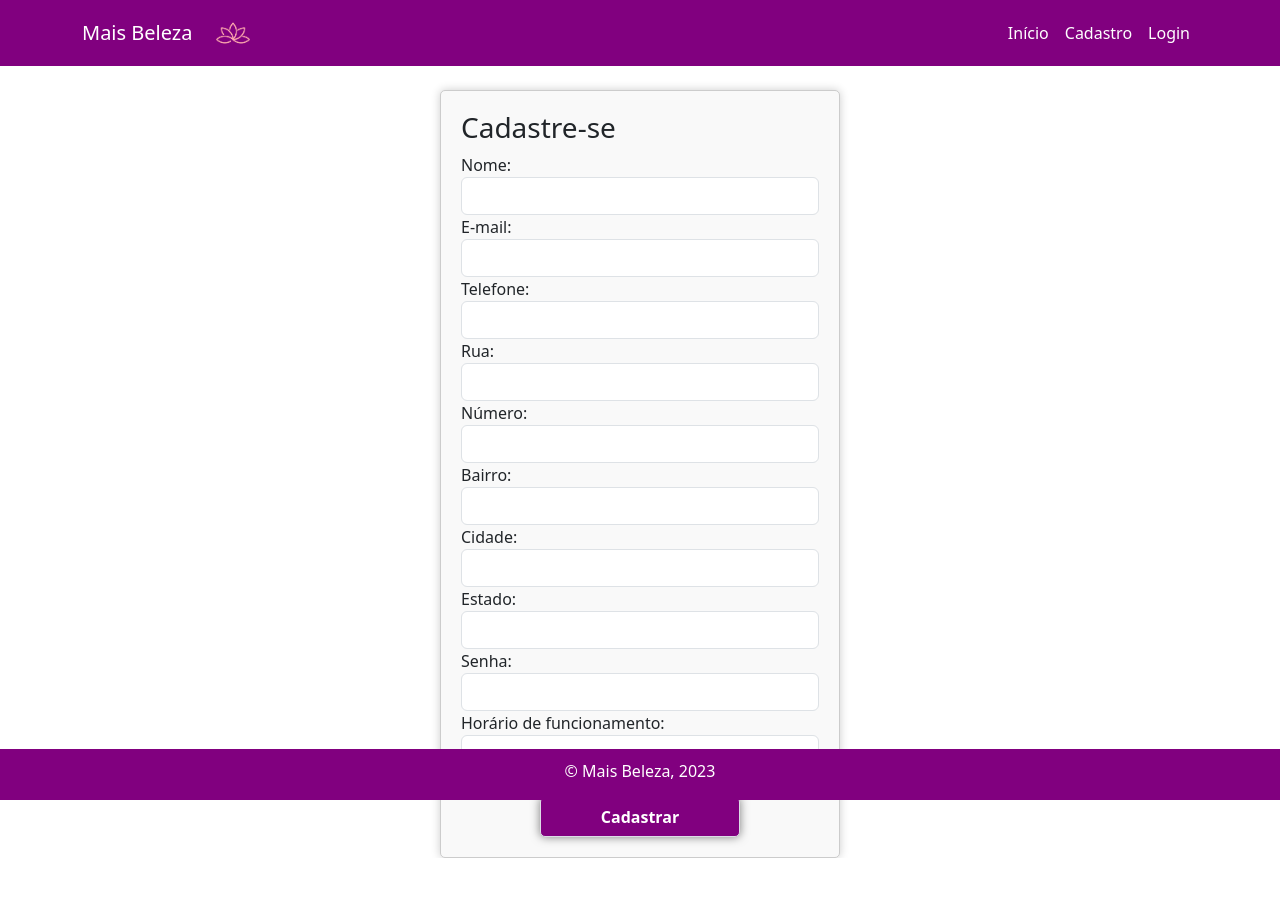
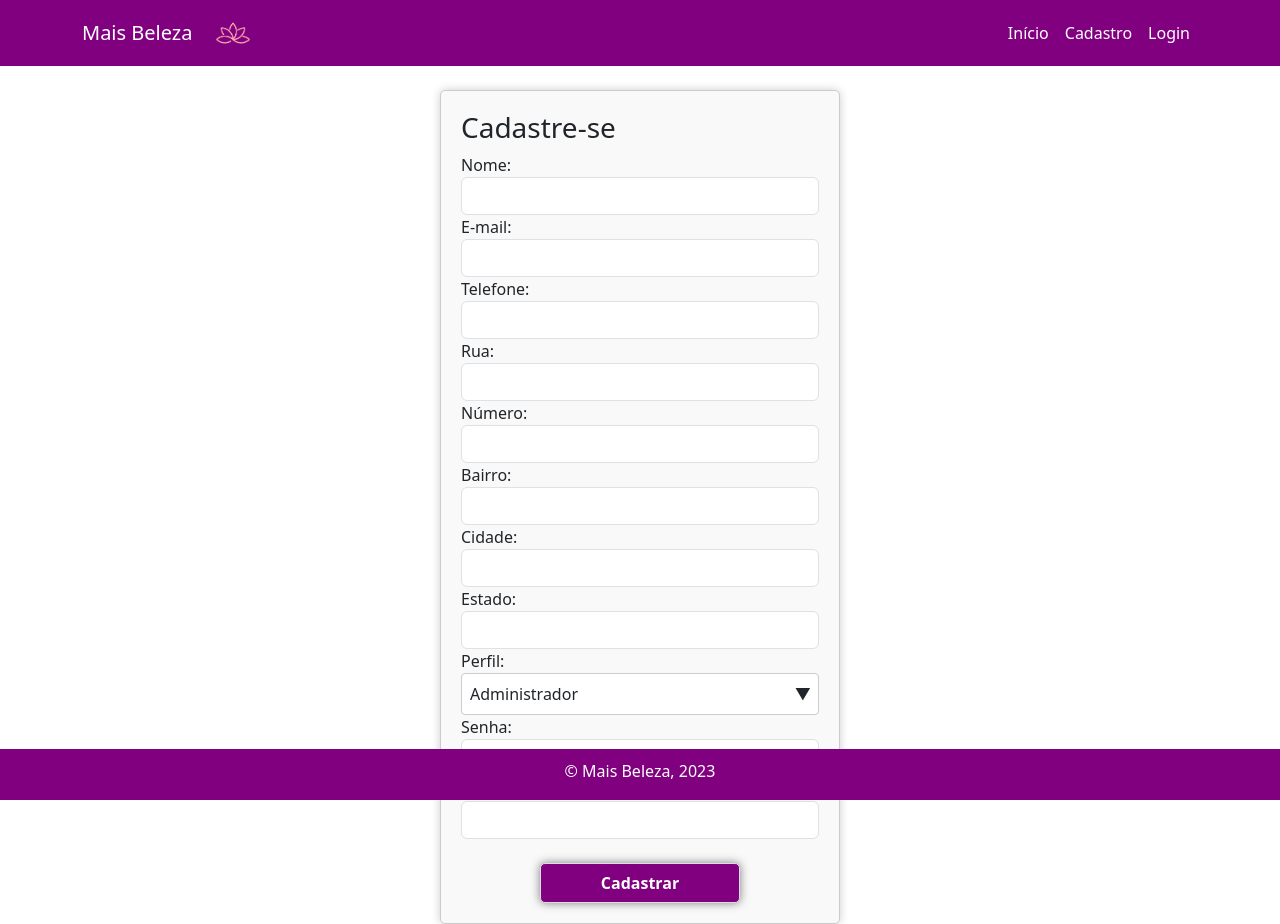
Before and after one commit to ICEI-PUC-Minas-PMV-ADS/pmv-ads-2023-2-e4-proj-dad-t3-maisbeleza, a React (Create React App) app: page /cadastro in a window 1280 px wide. Before the commit the page ends 858 px from the top, so only its background shows below. Built offline with nearby package versions, Linux system fonts and the light colour scheme; no server answers.

Commit message:
Correção Perfil

```diff
--- a/src/App.css
+++ b/src/App.css
@@ -347,3 +347,22 @@ body {
     border-radius: 5px;
     box-shadow: 0 0 10px rgba(0, 0, 0, 0.2);
   }
+
+  .select-container {
+    position: relative;
+  }
+
+  .select-container select {
+    width: 100%;
+    padding: 8px;
+    border: 1px solid #ccc;
+    border-radius: 4px;
+  }
+
+  .select-container .arrow-icon {
+    position: absolute;
+    top: 50%;
+    right: 8px;
+    transform: translateY(-50%);
+    pointer-events: none; /* Para que a seta não interfira nos eventos do mouse */
+  }
--- a/src/pages/Cadastro.js
+++ b/src/pages/Cadastro.js
@@ -65,6 +65,8 @@ function Cadastro() {
 
     const pedidoPost = async () => {
         delete meiSelecionado.id;
+        meiSelecionado.perfil = parseInt(meiSelecionado.perfil, 10);
+        console.log('Dados enviados:', meiSelecionado);
         await axios.post(baseUrl, meiSelecionado)
             .then(response => {
                 setData(data.concat(response.data));
@@ -73,7 +75,7 @@ function Cadastro() {
                 setRegistrationSuccess(true);
                 navigate('/login');
             }).catch(error => {
-                console.log(error);
+                console.log('Erro ao cadastrar:', error.response.data);
             });
     };
 
@@ -126,9 +128,17 @@ function Cadastro() {
                 <input type='text' className='form-control' name='estado' onChange={handleChange} />
 
 
-                {/*<label>Perfil: </label>
+                <label>Perfil: </label>
                 <br />
-                <input type='text' className='form-control' name='perfil' onChange={handleChange} />*/}
+                <div className="select-container">
+                    <select className='form-control' name='perfil' value={meiSelecionado.perfil} onChange={handleChange}>
+                        <option value="0">Administrador</option>
+                        <option value="1">Usuário Mei</option>
+                        {/*  <option value="2">Usuário Cliente</option> */}
+                    </select>
+                    <div className="arrow-icon">&#9660;</div>
+                </div>
+
 
                 <label>Senha: </label>
                 <br />
```
